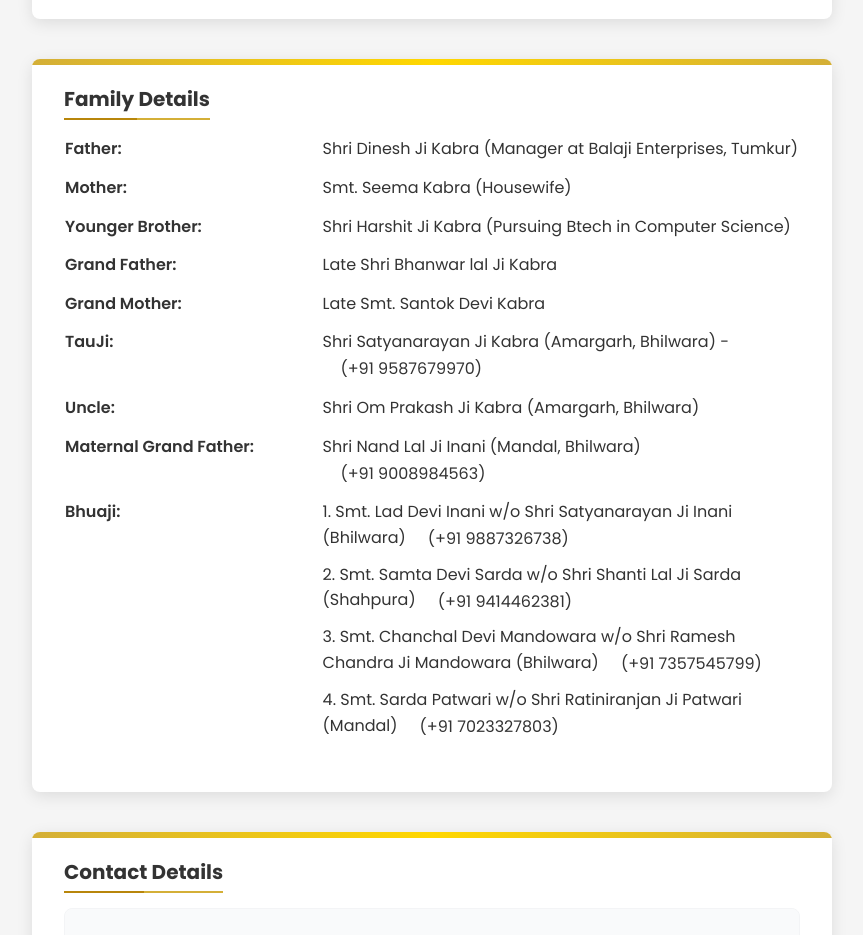
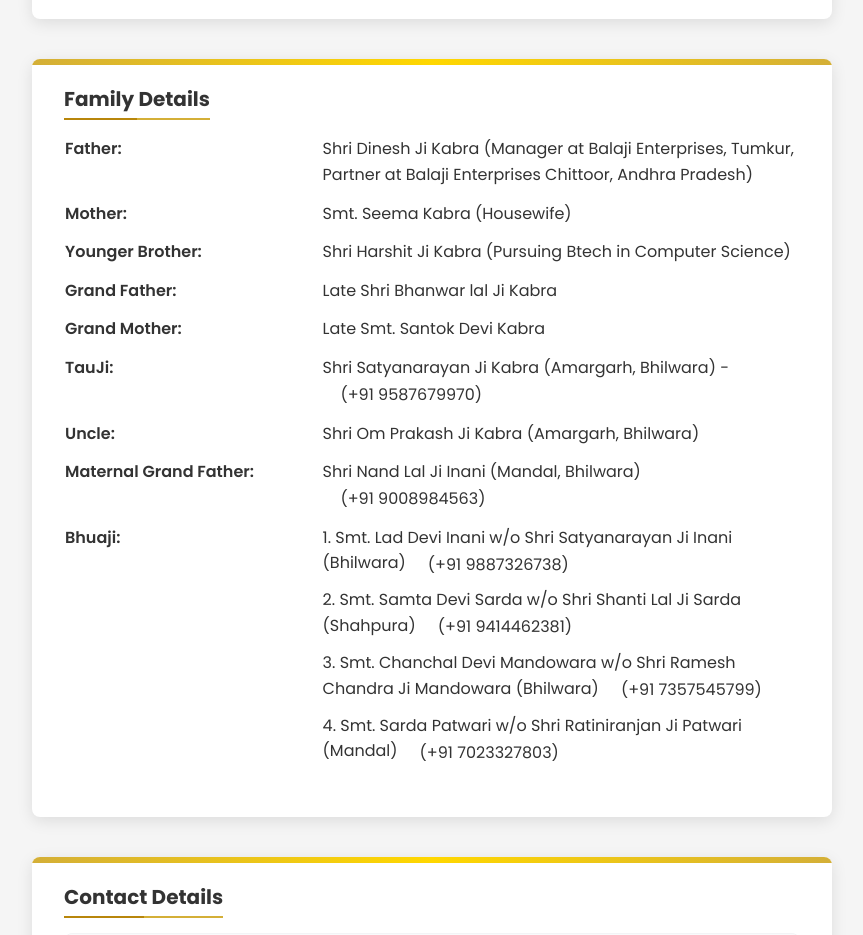
Before and after one commit to Arpit22052000/biodata, a plain HTML site: page arpit_kabra_biodata.html in a window 1280 px wide. Shown: the part 1080-2015 px from the top of the page, without its empty margins (208-1071 px from the left). Drawn offline with nearby package versions, Linux system fonts and the light colour scheme.

Commit message:
Update father's information with additional role at Balaji Enterprises Chittoor

```diff
--- a/arpit_kabra_biodata.html
+++ b/arpit_kabra_biodata.html
@@ -659,7 +659,7 @@
             <table class="detail-table">
                 <tr>
                     <td>Father:</td>
-                    <td>Shri Dinesh Ji Kabra (Manager at Balaji Enterprises, Tumkur)</td>
+                    <td>Shri Dinesh Ji Kabra (Manager at Balaji Enterprises, Tumkur, Partner at Balaji Enterprises Chittoor, Andhra Pradesh)</td>
                 </tr>
                 <tr>
                     <td>Mother:</td>
```
Also changed, not shown: index.html (+1 -1 lines).
